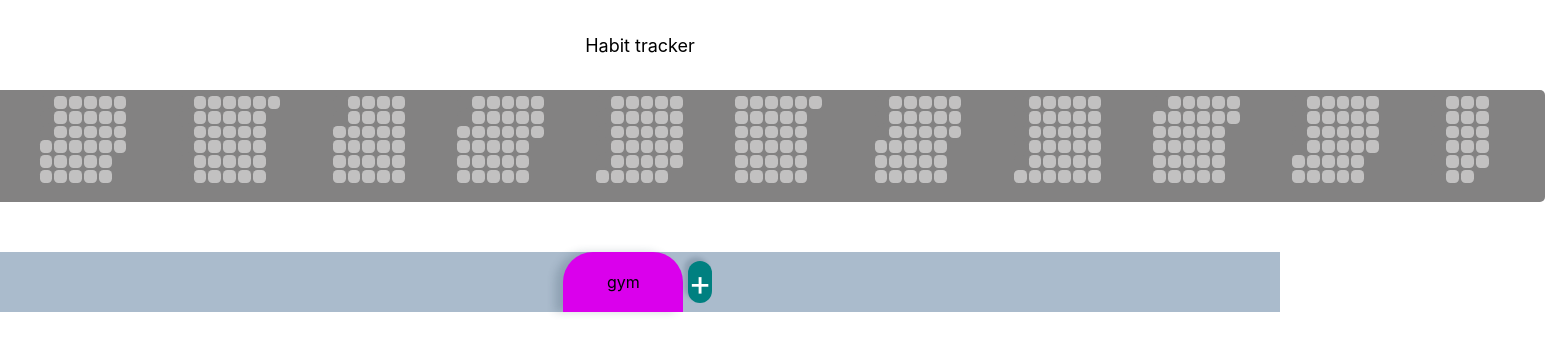
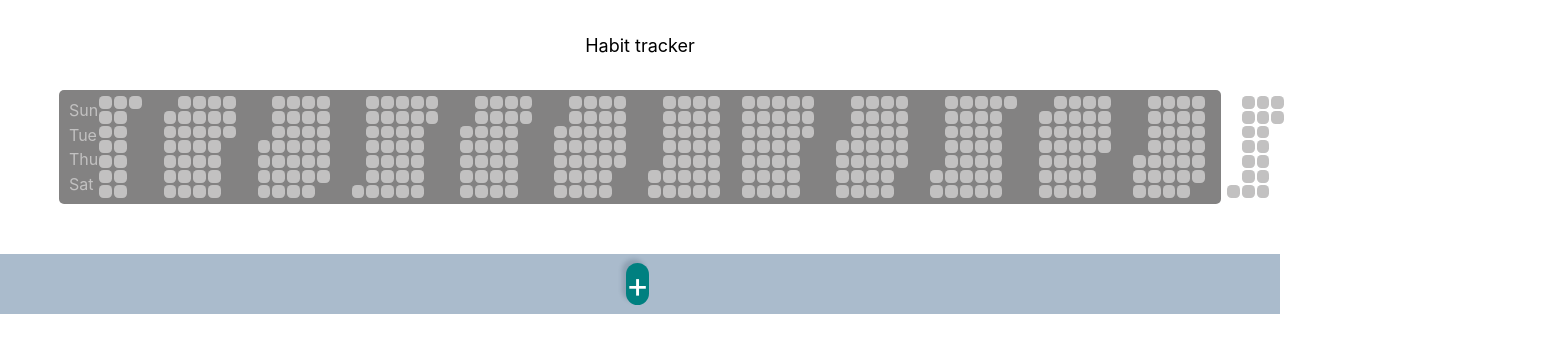
Before and after one commit to zhailaudaulet/habits-tracker, a React (Create React App) app: page / in a window 1280 px wide. Shown: the top 354 px of the page, 1545 px wide, since content can reach past the window. Built offline with nearby package versions, Linux system fonts and the light colour scheme.

Commit message:
some styling and little changes

```diff
--- a/src/App.js
+++ b/src/App.js
@@ -22,7 +22,7 @@ function App() {
     if (localStorage.getItem('habitNames') != null) {
       return JSON.parse(localStorage.getItem('habitNames'))
     } else {
-      return [{ name: "gym", color: "#da00ec" }]
+      return []
     }
   })
 
--- a/src/components/habbit/addHabbits/index.jsx
+++ b/src/components/habbit/addHabbits/index.jsx
@@ -22,9 +22,8 @@ export const AddNewHabit = ({ setShowHabitAdder, habits, setHabits, itemSet }) =
     }
 
     const handleAddHabit = () => {
+        setShowHabitAdder(false)
         let counter = 0
-
-
         let naming = ''
         if (inputVal.length > 12) {
             naming += inputVal[0]
@@ -37,14 +36,7 @@ export const AddNewHabit = ({ setShowHabitAdder, habits, setHabits, itemSet }) =
             naming += inputVal
         }
 
-        for (let i = 0; i < itemSet.length; i++) {
-            if (itemSet[i].name !== naming) {
-                counter++
-            }
-        }
-        console.log(itemSet);
-        console.log(counter);
-        if (counter > 0) {
+
 
         if (habits.length === 0) {
 
@@ -62,9 +54,7 @@ export const AddNewHabit = ({ setShowHabitAdder, habits, setHabits, itemSet }) =
             }])
 
         }
-        } else {
-            alert("You already have tracker with this naming!")
-        }
+
 
 
     }
--- a/src/components/habbit/index.css
+++ b/src/components/habbit/index.css
@@ -11,14 +11,19 @@
 }
 
 .button {
-    height: fit-content;
-    width: fit-content;
+    height: 50px;
+    width: 150px;
+    border-radius: 10px;
+    border: 0px;
+    -webkit-box-shadow: 4px 3px 10px 0px rgba(34, 60, 80, 0.32);
+    -moz-box-shadow: 4px 3px 10px 0px rgba(34, 60, 80, 0.32);
+    box-shadow: 4px 3px 10px 0px rgba(34, 60, 80, 0.32);
 }
 
 .habitNames {
     width: 100vw;
     height: 60px;
-    background-color: teal;
+    background-color: rgb(170, 187, 204);
     display: flex;
     align-items: center;
     justify-content: center;
--- a/src/components/habbit/index.jsx
+++ b/src/components/habbit/index.jsx
@@ -75,9 +75,16 @@ export const Habit = ({ itemSet, setItemSet, habits, setHabits, color, setColor,
         }, "200")
     }, [selectedColor])
 
+
+    const handleShowEverything = () => {
+        dataSetting()
+        // setShowBtn(false)
+        document.getElementById('habitNames').style.backgroundColor = "rgb(170, 187, 204)";
+    }
+
     return (
         <>
-            <div className='habitNames' style={{ backgroundColor: `${color}` }}>
+            <div className='habitNames' id='habitNames' style={{ backgroundColor: `${color}` }} onClick={() => handleShowEverything()}>
 
                 {habits.length !== 0 ?
                     <>
@@ -99,7 +106,7 @@ export const Habit = ({ itemSet, setItemSet, habits, setHabits, color, setColor,
             </div>
             <div className='habitTrack'>
                 {showBtn &&
-                    <button className='button' onClick={() => trackTheHabbit()}>
+                    <button className='button' style={{border:`5px solid ${selectedColor}`}} onClick={() => trackTheHabbit()}>
                         Track the habit
                     </button>
                 }
--- a/src/components/heatmap/heatmap.css
+++ b/src/components/heatmap/heatmap.css
@@ -1,13 +1,16 @@
-:root{
+:root {
     --stBoxWidth: 1vw;
     --stBoxHeight: 1vw;
 }
 
 .heatmap {
     max-width: 1870px;
-    min-width: 1800px;
+    width: 90vw;
+    min-width: 640px;
     /* min-width: 2400px; */
-    height: calc(8*var(--stBoxHeight));
+    max-height: 160px;
+    height: 8.1vw;
+    min-height: 56px;
     /* min-height: calc(7*21px); */
     background-color: rgb(131, 130, 130);
     display: flex;
@@ -16,7 +19,7 @@
     border-radius: 5px;
     align-items: baseline;
     justify-content: center;
-    overflow: scroll;
+    overflow: visible;
     margin-bottom: 50px;
     padding: 5px;
 }
@@ -39,9 +42,9 @@
 .standard-box {
     margin: 1px;
     width: var(--stBoxWidth);
-    /* min-width: 20px; */
     height: var(--stBoxHeight);
-    /* min-height: 20px; */
+    min-width: 12.8px;
+    min-height: 12.8px;
     border-radius: 4.5px;
     background-color: rgb(194, 193, 193);
 }
@@ -51,11 +54,13 @@
     width: var(--stBoxWidth);
     /* min-width: 20px; */
     height: var(--stBoxHeight);
+    min-width: 12.8px;
+    min-height: 12.8px;
     /* min-height: 20px; */
     border-radius: 4.5px;
-    background-color:rgb(131, 130, 130);
 }
-.weeks{
+
+.weeks {
     padding-top: 5px;
     padding-bottom: 5px;
     margin-left: 5px;
@@ -67,7 +72,7 @@
     color: rgb(194, 193, 193);
 }
 
-.infoBox{
+.infoBox {
     position: absolute;
     width: fit-content;
     height: fit-content;
```
Also changed, not shown: src/components/habbit/fuck.jsx (deleted, +0 -76 lines). Lines whose indentation alone changed are shown as unchanged.
